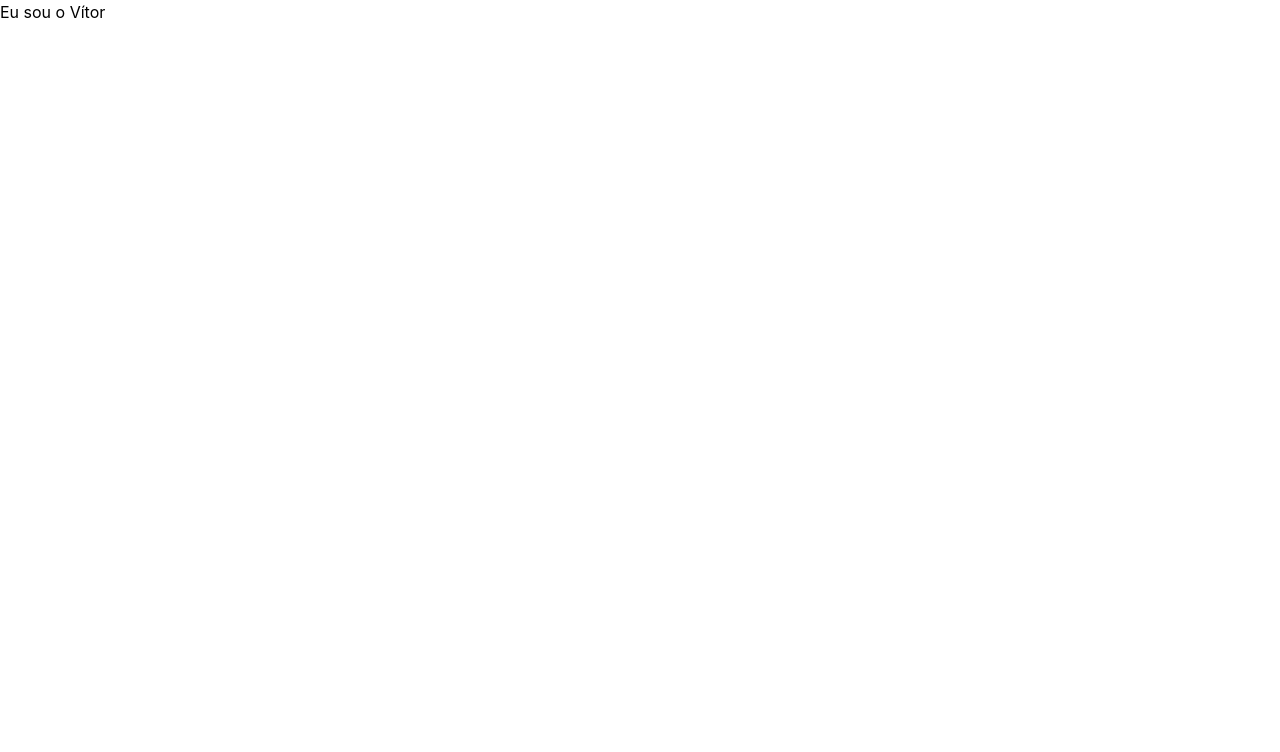
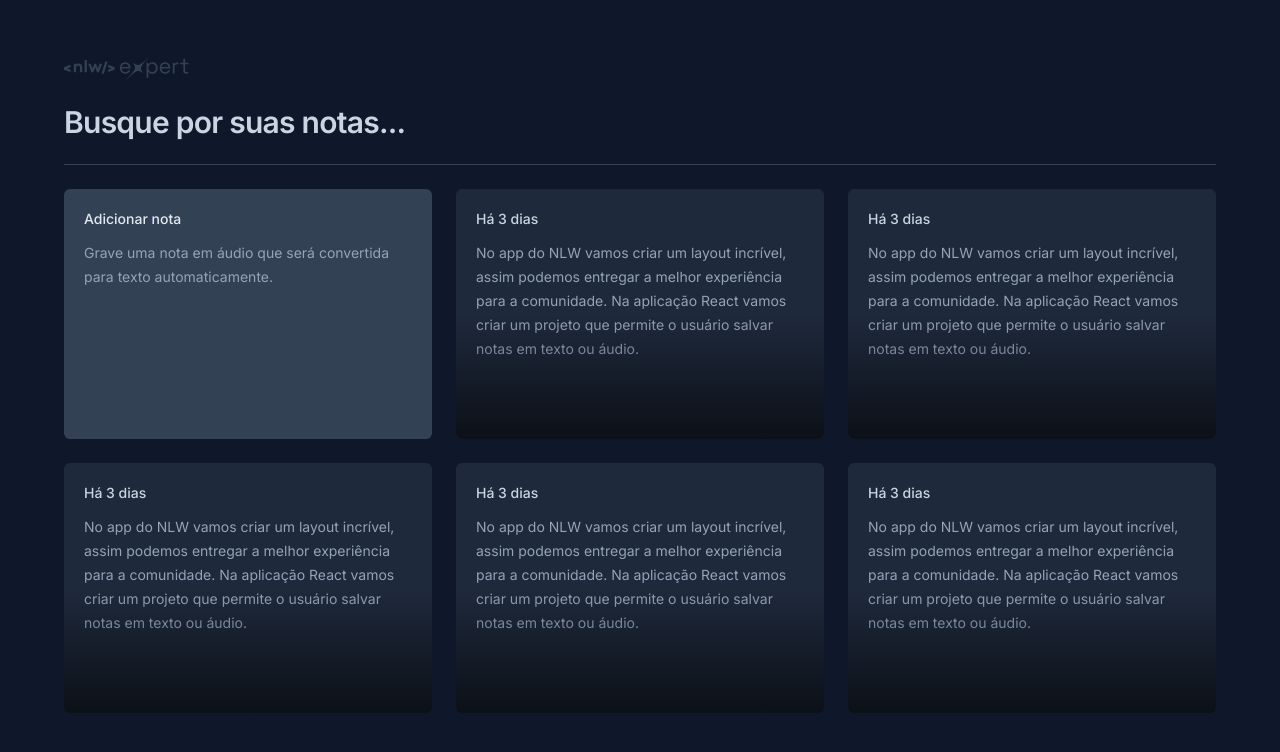
Before and after one commit to VitorArimatea/notes, a React (Vite) app: page / in a window 1280 px wide. Shown: the top 752 px of the page. Built offline with nearby package versions, Linux system fonts and the light colour scheme.

Commit message:
new: separando os cards em components, adicionando novas logos

```diff
--- a/index.html
+++ b/index.html
@@ -3,9 +3,17 @@
   <head>
     <meta charset="UTF-8" />
     <meta name="viewport" content="width=device-width, initial-scale=1.0" />
-    <title>Notes</title>
+
+    <link rel="shortcut icon" href="/favicon.png" type="image/png" />
+
+    <title>Expert Notes</title>
+
+    <link rel="preconnect" href="https://fonts.googleapis.com" />
+    <link rel="preconnect" href="https://fonts.gstatic.com" crossorigin />
+    <link href="https://fonts.googleapis.com/css2?family=Inter:wght@400;500;600;700&display=swap" rel="stylesheet" />
+
   </head>
-  <body>
+  <body class="bg-slate-900 text-slate-50 p-2 antialiased">
     <div id="root"></div>
     <script type="module" src="/src/main.tsx"></script>
   </body>
--- a/src/App.tsx
+++ b/src/App.tsx
@@ -1,7 +1,34 @@
+import logo from './assets/logo-nlw-expert.svg';
+import { NewNoteCard } from './components/new-note-card';
+import { NoteCard } from './components/note-card';
+
 export function App() {
   return (
-    <>
-      <h1>Eu sou o Vítor</h1>
-    </>
+    <div className='mx-auto max-w-6xl my-12 space-y-6 '>
+      <img src={logo} alt="NLW Expert" />
+
+      <form className='w-full'>
+        <input
+          type="text"
+          placeholder='Busque por suas notas...'
+          className='w-full text-3xl font-semibold tracking-tight placeholder:text-slate-300 bg-transparent outline-none'
+        />
+      </form>
+
+      <div className='h-px w-full bg-slate-700' />
+
+      <div className='grid grid-cols-3 auto-rows-[250px] gap-6'>
+
+        <NewNoteCard />
+
+        <NoteCard />
+        <NoteCard />
+        <NoteCard />
+        <NoteCard />
+        <NoteCard />
+
+      </div>
+
+    </div>
   )
 }
--- /dev/null
+++ b/src/components/new-note-card.tsx
@@ -0,0 +1,8 @@
+export function NewNoteCard() {
+  return (
+    <button className='text-left flex flex-col align-top bg-slate-700 rounded-md p-5 space-y-3 text-sm'>
+      <span className='text-slate-200 font-medium'>Adicionar nota</span>
+      <p className='text-slate-400 leading-6'>Grave uma nota em áudio que será convertida para texto automaticamente.</p>
+    </button>
+  )
+}
--- /dev/null
+++ b/src/components/note-card.tsx
@@ -0,0 +1,10 @@
+export function NoteCard() {
+  return (
+    <button className='flex flex-col align-top text-left align-items-flex-start  bg-slate-800 rounded-md p-5 space-y-3 text-sm overflow-hidden relative hover:ring-2 hover:ring-slate-600 focus:ring-2 focus:ring-lime-400 outline-none'>
+      <span className='text-slate-300 font-medium'>Há 3 dias</span>
+      <p className='text-slate-400 leading-6'>No app do NLW vamos criar um layout incrível, assim podemos entregar a melhor experiência para a comunidade. Na aplicação React vamos criar um projeto que permite o usuário salvar notas em texto ou áudio.</p>
+
+      <div className='absolute bottom-0 left-0 right-0 h-1/2 bg-gradient-to-t from-black/60 to-black/0 pointer-events-none'></div>
+    </button>
+  )
+}
```
Also changed, not shown: public/favicon.png (added), src/assets/logo-nlw-expert.svg (added), src/main.tsx (line endings or trailing spaces).
